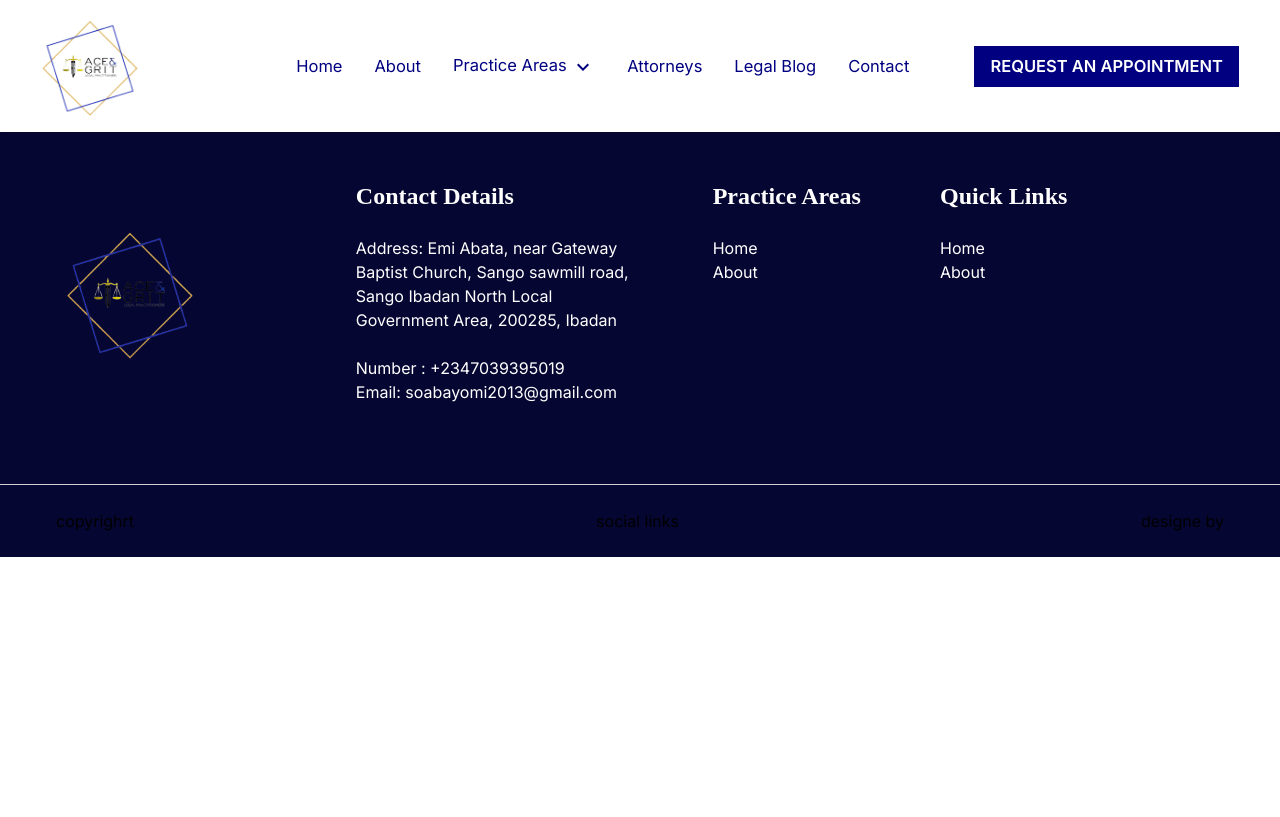
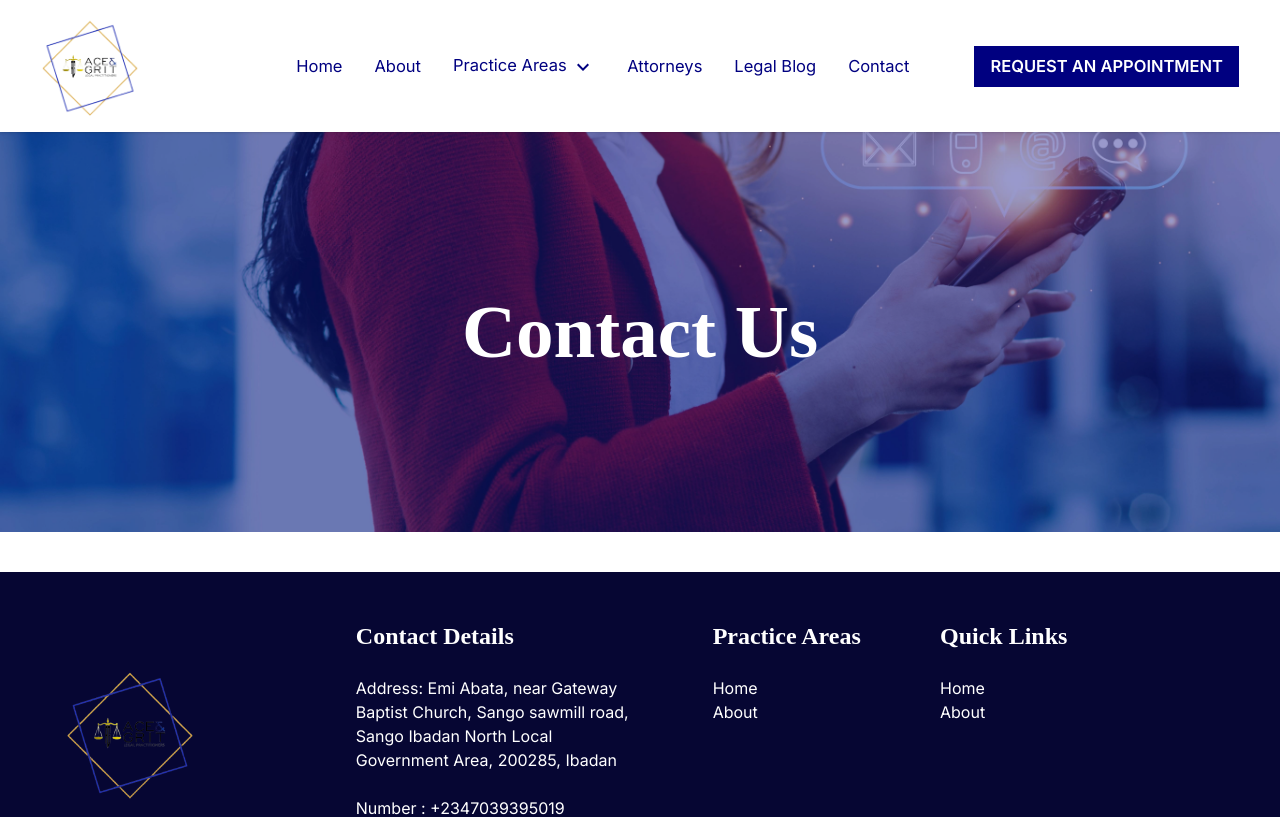
Before and after one commit to bolowys33/acegrit, a Next.js app: page /contact-us in a window 1280 px wide. Shown: the top 817 px of the page. Built offline with nearby package versions, Linux system fonts and the light colour scheme.

Commit message:
Add the image banner to contact page

```diff
--- a/app/contact-us/page.tsx
+++ b/app/contact-us/page.tsx
@@ -1,7 +1,9 @@
+import PageBanner from "@/components/PageBanner";
+
 const Contact = () => {
     return (
         <div>
-
+            <PageBanner title="Contact Us" classes="contact-image"/>
         </div>
      );
 }
--- a/app/globals.css
+++ b/app/globals.css
@@ -52,6 +52,10 @@ body {
   background-image: url("../public/assets/main.jpg");
 }
 
+.contact-image {
+  background-image: url('../public/assets/contact.jpg');
+}
+
 .mission-image {
   background-image: url('../public/assets/mission.jpg');
 }
```
Also changed, not shown: public/assets/contact.jpg (added).
